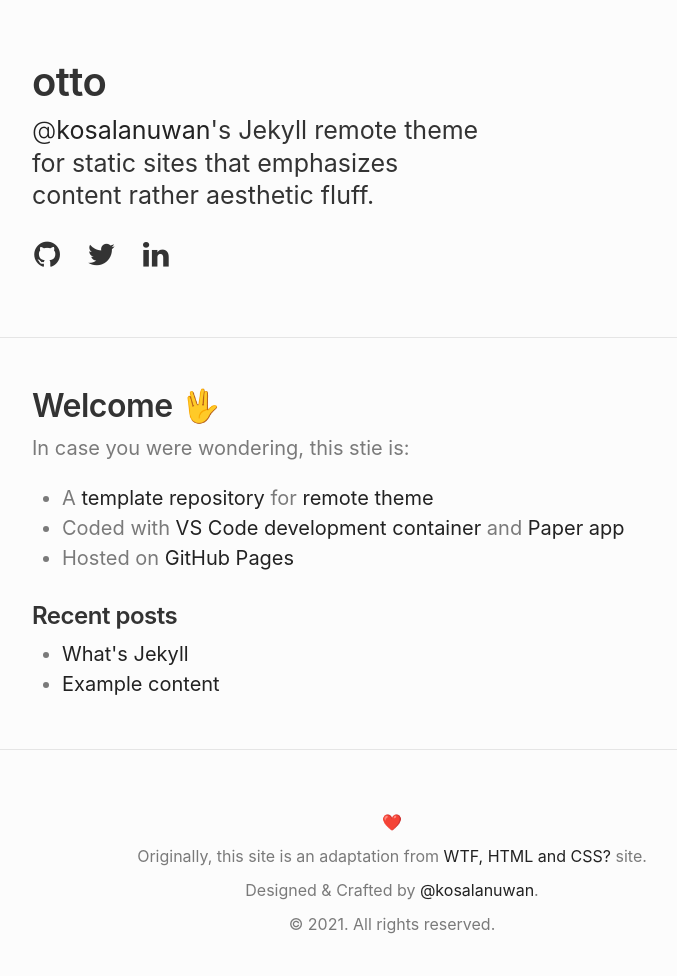
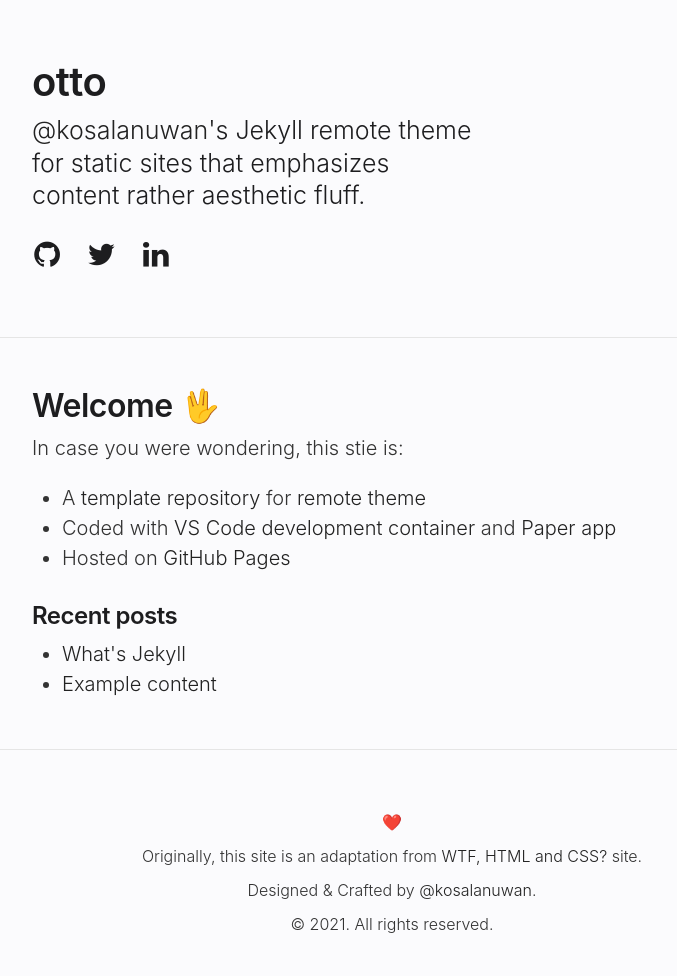
Before and after one commit to kosperera/jekyll-otto-theme, a Jekyll site: the page built from _pages/index.md, in a window 1280 px wide. Shown: the whole page, without its empty margins (248-925 px from the left). Built offline with Jekyll 4.4.1, drawn with Linux system fonts in a browser that asks for light colours; emoji names are drawn with the system emoji font; some web fonts are replaced.

Commit message:
style: merge apple theme aesthetics

```diff
--- a/_sass/otto/_scaffoldings.scss
+++ b/_sass/otto/_scaffoldings.scss
@@ -21,6 +21,7 @@
     line-height: 1.5;
     color: var(--body-color);
     background-color: var(--body-bg);
+    font-weight: var(--body-font-weight);
 }
 
 p {
--- a/_sass/otto/_variables.scss
+++ b/_sass/otto/_variables.scss
@@ -6,16 +6,16 @@
 
 :root {
   --gutter: 1.5rem;
-  --body-bg: #fcfcfc;
-  --body-color: #7a7a7a;
-  --body-font-weight: 400;
-  --font: -apple-system, BlinkMacSystemFont, "Segoe UI", Helvetica, Arial,
-    sans-serif, "Apple Color Emoji", "Segoe UI Emoji", "Segoe UI Symbol";
+  --body-bg: #fbfbfd;
+  --body-color: #333;
+  --body-font-weight: 300;
+  --font: -apple-system, BlinkMacSystemFont, "Segoe UI", Helvetica, Arial, sans-serif;
+  // --font: "SF Pro Display","SF Pro Icons","Helvetica Neue","Helvetica","Arial",sans-serif;
   --monospace-font: Menlo, Monaco, "Courier New", monospace !important;
-  --heading-color: #333;
+  --heading-color: #1d1d1f;
   --heading-color-hover: #222;
   --hr-color: #e5e5e5; //rgba(0, 0, 0, 0.5);
-  --secondary-color: #7a7a7a;
+  --secondary-color: #333;
   --secondary-color-hover: #707070;
   --link-color: #222;
   --link-color-hover: #000;
```
